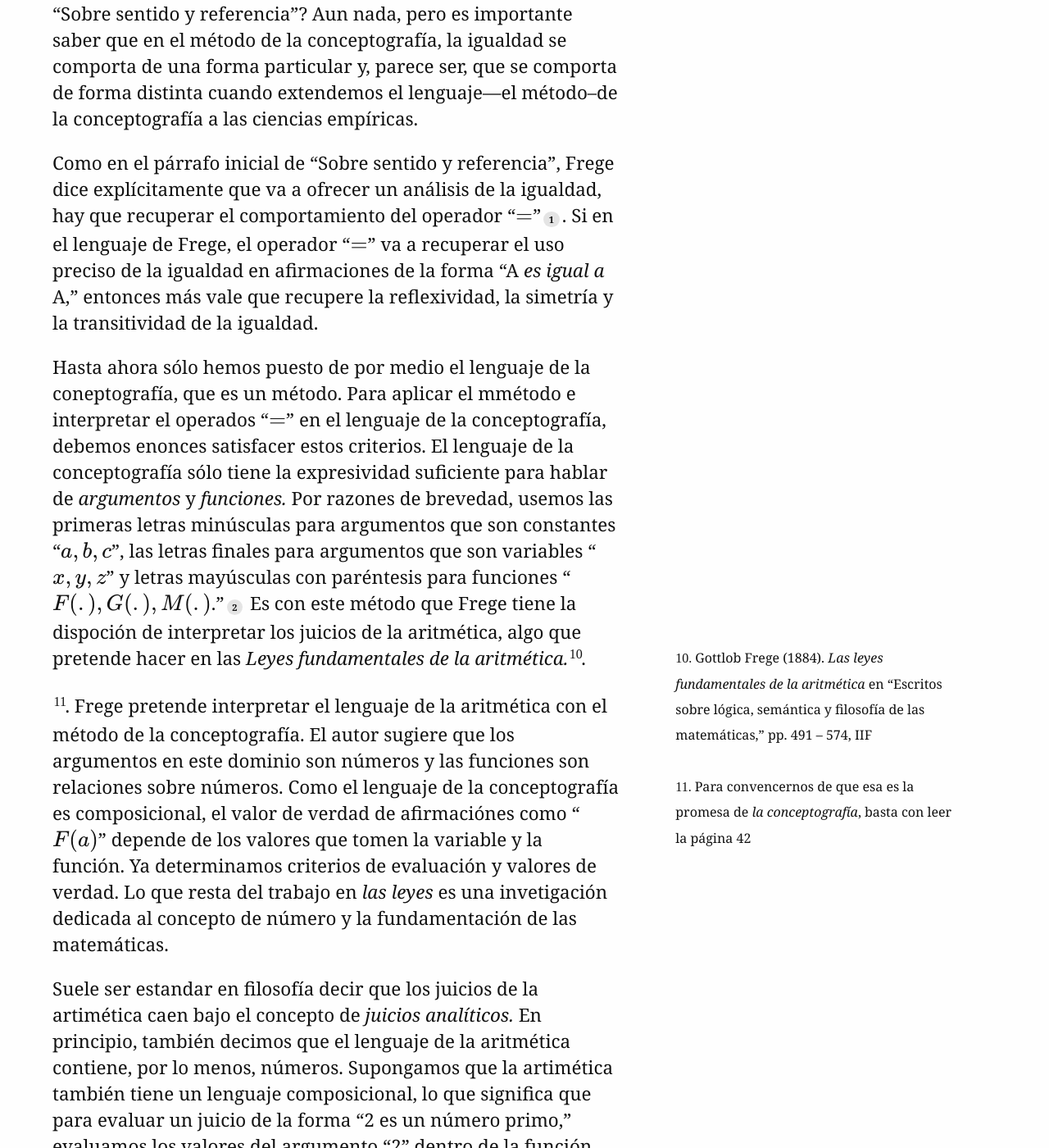
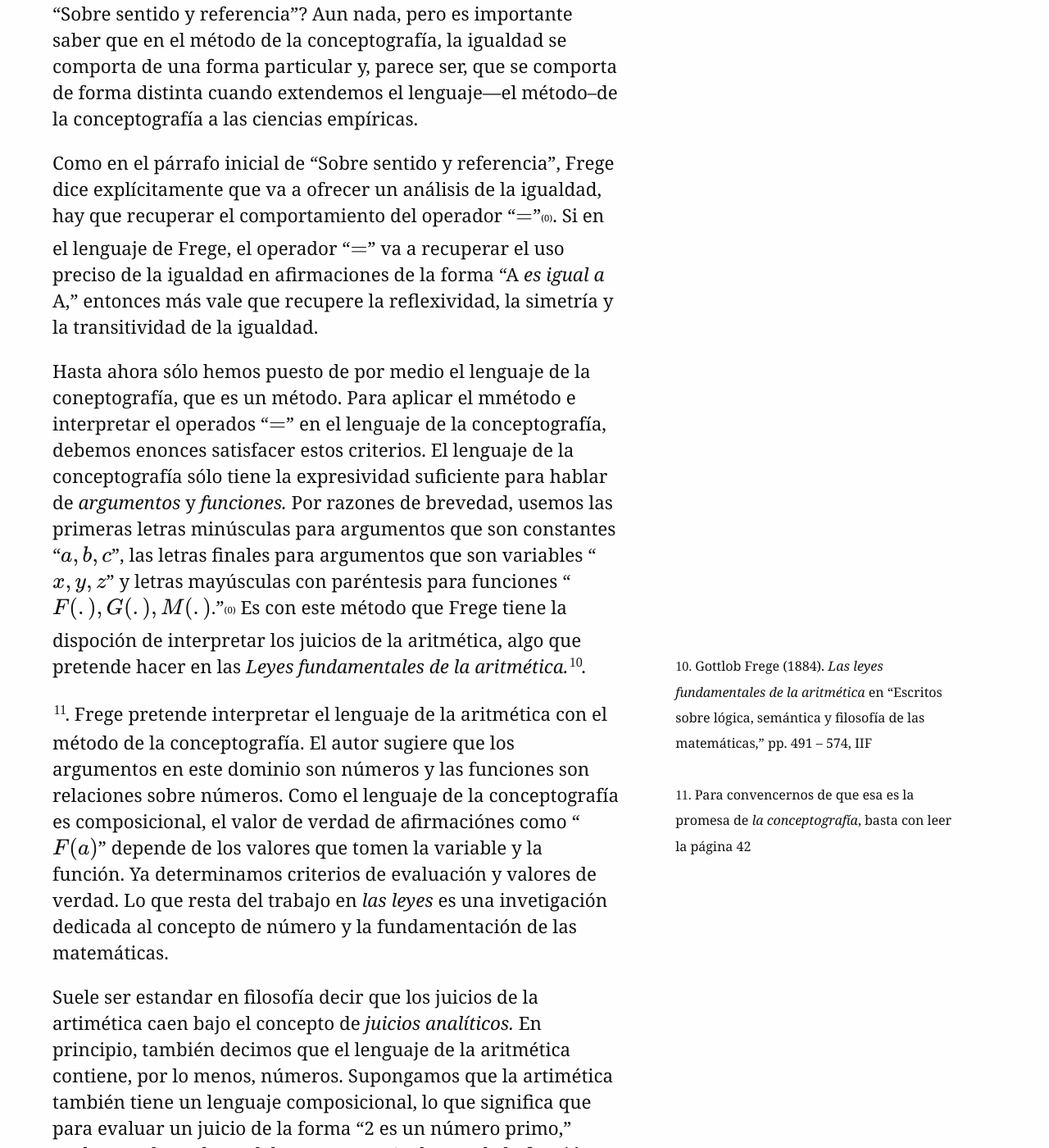
Before and after one commit to Oiuhukt/failosophy, a Jekyll site: the page built from _posts/2026-03-27-frege.md, in a window 1280 px wide and 1400 px high, scrolled down 5531 px. Shown: the whole window at 82% size. Built offline with Jekyll 4.4.1, drawn with Linux system fonts in a browser that asks for light colours; some web fonts are replaced.

Commit message:
dando formato al último post

```diff
--- a/css/tufte.scss
+++ b/css/tufte.scss
@@ -885,6 +885,7 @@
     width: 100% !important;
     clear: both;
     border-top: 1px solid rgba(0, 0, 0, 0.2);
+    counter-reset: footnote-counter;
 
     &:before {
         content: "Notes";
@@ -896,10 +897,10 @@
         margin-bottom: 1rem;
     }
 
-    ol,
-    ul {
+    ol {
         width: 100% !important;
         padding-left: 1.5rem;
+        list-style-type: none;
     }
 
     li {
@@ -908,6 +909,7 @@
         font-size: 0.9rem;
         line-height: 1.5;
         padding-right: 0;
+        counter-increment: footnote-counter;
 
         p {
             width: 100% !important;
@@ -916,10 +918,10 @@
         }
     }
 
-    .reversefootnote {
-        margin-left: 0.5rem;
-        text-decoration: none;
-        font-size: 0.8rem;
+    li:before {
+        content: "(" counter(footnote-counter, lower-latin) ") ";
+        font-weight: bold;
+        margin-right: 0.5rem;
     }
 }
 
@@ -929,45 +931,33 @@
     max-width: 100%;
 }
 
-/* Customize endnote markers - Numbered bullets */
+/* Customize endnote markers - Letters (a, b, c) */
 a.footnote {
     text-decoration: none;
-    display: inline-block;
-    background-color: rgba(0, 0, 0, 0.1);
-    border-radius: 50%;
-    width: 1.2rem;
-    height: 1.2rem;
-    text-align: center;
-    line-height: 1.2rem;
-    font-size: 0.7rem;
-    font-weight: bold;
     color: $text-color;
-    vertical-align: middle;
-    margin: 0 0.1rem;
+    font-size: 0;
+    vertical-align: baseline;
 
-    &:hover {
-        background-color: rgba(0, 0, 0, 0.2);
-        text-decoration: none;
+    &:before {
+        content: "(" counter(footnote-counter, lower-latin) ")";
+        font-size: 0.7rem;
+        vertical-align: super;
+    }
+
+    &:hover:before {
+        text-decoration: underline;
     }
 }
 
-/* Adjust sup tag that contains the footnote link */
-sup {
-    font-size: 0.8rem;
-    vertical-align: baseline;
-    top: 0;
-    position: relative;
-    padding: 0 0.1rem;
-}
-
-/* Style the backlink in endnotes to match the call marker */
+/* Style the backlink in endnotes to match */
 .footnotes .reversefootnote {
     text-decoration: none;
     font-size: 0;
+    margin-left: 0.5rem;
 
     &:before {
-        content: "↩";
-        font-size: 0.8rem;
+        content: " ↩ (" counter(footnote-counter, lower-latin) ")";
+        font-size: 0.7rem;
         vertical-align: baseline;
     }
 
@@ -975,3 +965,11 @@
         text-decoration: underline;
     }
 }
+
+/* Remove default sup styling */
+sup {
+    font-size: 0.8rem;
+    vertical-align: baseline;
+    top: 0;
+    position: relative;
+}
```
